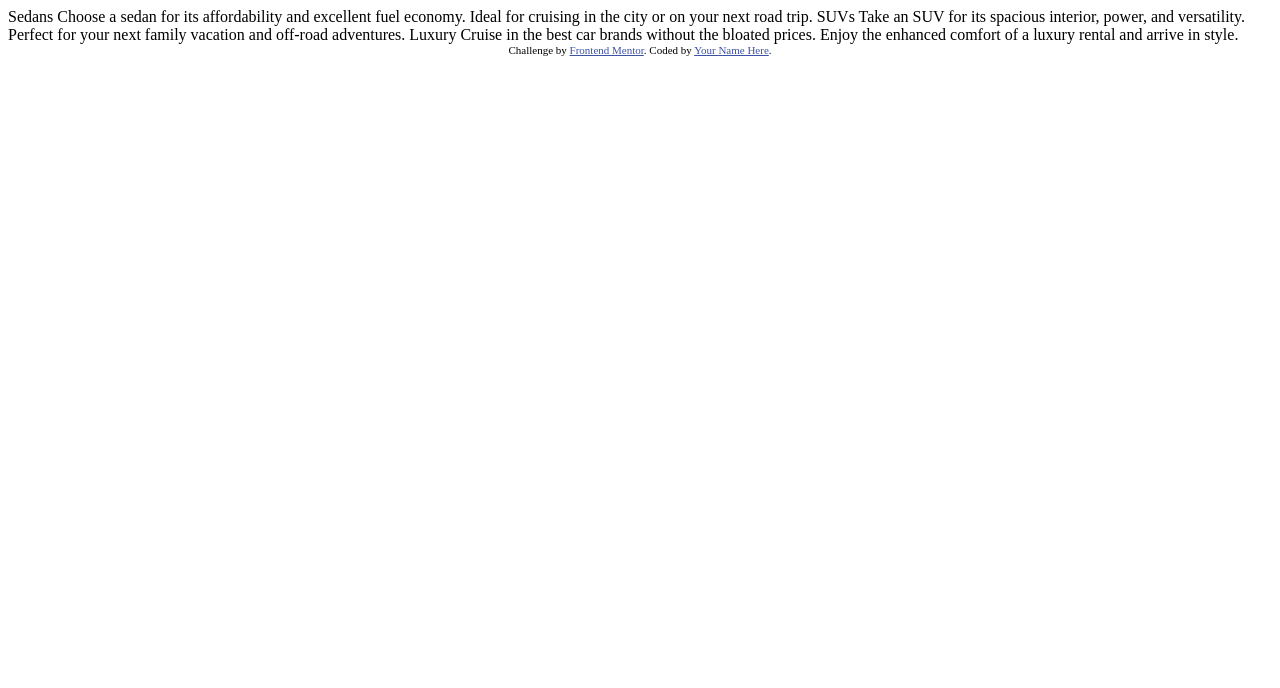
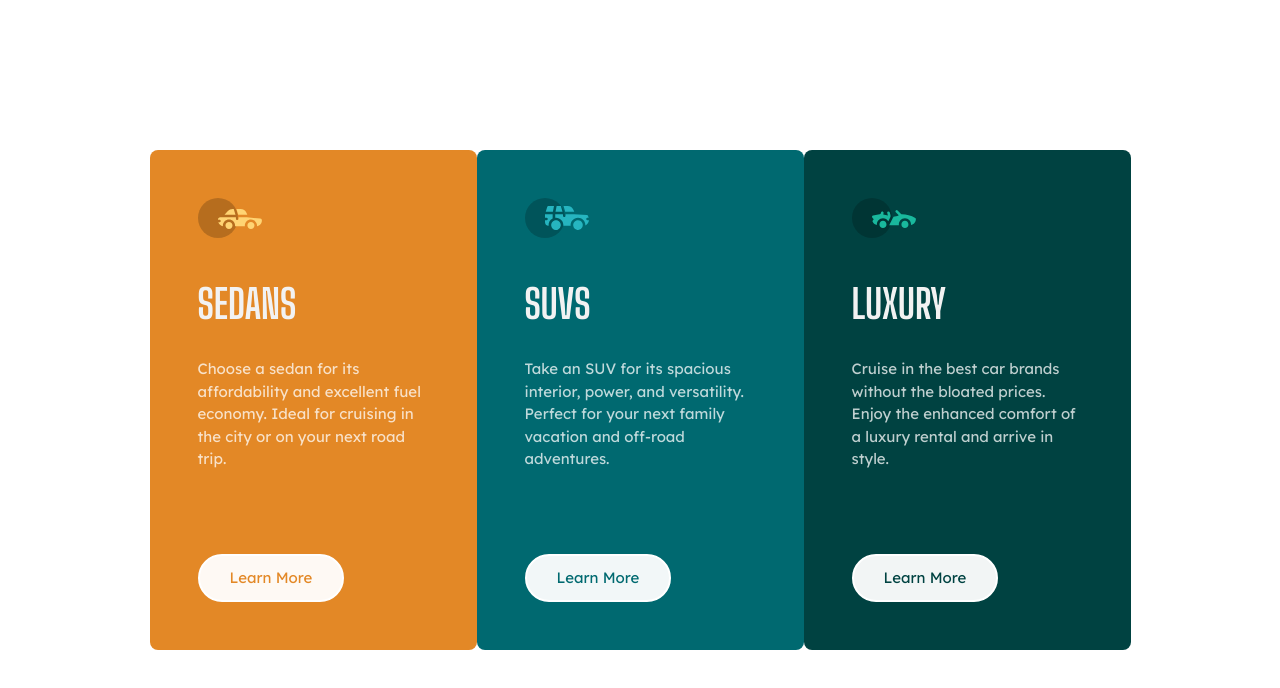
Before and after one commit to SamHemingway/3-column-preview-card-component, a plain HTML site: page index.html in a window 1280 px wide. Drawn offline with Linux system fonts and the light colour scheme.

Commit message:
Design completed

```diff
--- a/index.html
+++ b/index.html
@@ -1,36 +1,59 @@
 <!DOCTYPE html>
 <html lang="en">
   <head>
-  <meta charset="UTF-8">
-  <meta name="viewport" content="width=device-width, initial-scale=1.0"> <!-- displays site properly based on user's device -->
+    <meta charset="UTF-8" />
+    <meta name="viewport" content="width=device-width, initial-scale=1.0" />
+    <!-- displays site properly based on user's device -->
 
-  <link rel="icon" type="image/png" sizes="32x32" href="./images/favicon-32x32.png">
+    <link rel="icon" type="image/png" sizes="32x32" href="./images/favicon-32x32.png" />
+    <link rel="stylesheet" href="styles/variables.css" />
+    <link rel="stylesheet" href="styles/global.css" />
+
+    <link rel="preconnect" href="https://fonts.googleapis.com" />
+    <link rel="preconnect" href="https://fonts.gstatic.com" crossorigin />
+    <link href="https://fonts.googleapis.com/css2?family=Big+Shoulders+Display:wght@700&family=Lexend+Deca&display=swap" rel="stylesheet" />
 
     <title>Frontend Mentor | 3-column preview card component</title>
 
     <!-- Feel free to remove these styles or customise in your own stylesheet 👍 -->
     <style>
-    .attribution { font-size: 11px; text-align: center; }
-    .attribution a { color: hsl(228, 45%, 44%); }
+      .attribution {
+        font-size: 11px;
+        text-align: center;
+      }
+      .attribution a {
+        color: hsl(228, 45%, 44%);
+      }
     </style>
   </head>
   <body>
-
-  Sedans
-  Choose a sedan for its affordability and excellent fuel economy. Ideal for cruising in the city
-  or on your next road trip.
-
-  SUVs
-  Take an SUV for its spacious interior, power, and versatility. Perfect for your next family vacation
-  and off-road adventures.
-
-  Luxury
-  Cruise in the best car brands without the bloated prices. Enjoy the enhanced comfort of a luxury
-  rental and arrive in style.
+    <main>
+      <article class="card-stack flex">
+        <div class="card flex">
+          <img src="images/icon-sedans.svg" alt="sedan image" />
+          <h1 class="card__header">Sedans</h1>
+          <p class="card__body">Choose a sedan for its affordability and excellent fuel economy. Ideal for cruising in the city or on your next road trip.</p>
+          <button class="card__pill">Learn More</button>
+        </div>
+        <div class="card flex" href="#">
+          <img src="images/icon-suvs.svg" alt="sedan image" />
+          <h1 class="card__header">SUVs</h1>
+          <p class="card__body">
+            Take an SUV for its spacious interior, power, and versatility. Perfect for your next family vacation and off-road adventures.
+          </p>
+          <button class="card__pill" href="#">Learn More</button>
+        </div>
+        <div class="card flex">
+          <img src="images/icon-luxury.svg" alt="sedan image" />
+          <h1 class="card__header">Luxury</h1>
+          <p class="card__body">Cruise in the best car brands without the bloated prices. Enjoy the enhanced comfort of a luxury rental and arrive in style.</p>
+          <button class="card__pill" href="#">Learn More</button>
+        </div>
+      </article>
+    </main>
 
     <div class="attribution">
-    Challenge by <a href="https://www.frontendmentor.io?ref=challenge" target="_blank">Frontend Mentor</a>.
-    Coded by <a href="#">Your Name Here</a>.
+      Challenge by <a href="https://www.frontendmentor.io?ref=challenge" target="_blank">Frontend Mentor</a>. Coded by <a href="#">Your Name Here</a>.
     </div>
   </body>
 </html>
--- /dev/null
+++ b/styles/global.css
@@ -0,0 +1,180 @@
+/*==============================
+TABLE OF CONTENTS
+
+|0| RESET
+|1| VARIABLES
+|2| BASIC ELEMENTS
+|3| MULTI-COLUMN CARD
+
+==============================*/
+
+/*==============================
+|0| RESET
+==============================*/
+
+/* Box sizing rules */
+*,
+*::before,
+*::after {
+  box-sizing: border-box;
+}
+
+/* Remove default margin */
+body,
+h1,
+h2,
+h3,
+h4,
+p,
+figure,
+blockquote,
+dl,
+dd {
+  margin: 0;
+}
+
+/* Remove list styles on ul, ol elements with a list role, which suggests default styling will be removed */
+ul[role="list"],
+ol[role="list"] {
+  list-style: none;
+}
+
+/* Set core root defaults */
+html:focus-within {
+  scroll-behavior: smooth;
+}
+
+/* Set core body defaults */
+body {
+  min-height: 100vh;
+  text-rendering: optimizeSpeed;
+  line-height: 1.5;
+}
+
+/* A elements that don't have a class get default styles */
+a:not([class]) {
+  text-decoration-skip-ink: auto;
+}
+
+/* Make images easier to work with */
+img,
+picture {
+  max-width: 100%;
+  display: block;
+}
+
+/* Inherit fonts for inputs and buttons */
+input,
+button,
+textarea,
+select {
+  font: inherit;
+}
+
+/* Remove all animations, transitions and smooth scroll for people that prefer not to see them */
+@media (prefers-reduced-motion: reduce) {
+  html:focus-within {
+    scroll-behavior: auto;
+  }
+
+  *,
+  *::before,
+  *::after {
+    animation-duration: 0.01ms !important;
+    animation-iteration-count: 1 !important;
+    transition-duration: 0.01ms !important;
+    scroll-behavior: auto !important;
+  }
+}
+
+/*==============================
+|1| VARIABLES
+==============================*/
+
+/* See styles/variables.css  */
+
+/*==============================
+|2| BASIC ELEMENTS
+==============================*/
+
+body {
+  font-family: var(--ff-body);
+  color: var(--clr-content);
+  font-size: var(--fs-md);
+  background: var(--clr-content);
+  font-weight: var(--fw-reg);
+}
+
+.attribution {
+  display: none;
+}
+
+main {
+  height: 100vh;
+  display: flex;
+  justify-content: center;
+}
+
+/*==============================
+|3| MULTI-COLUMN CARD
+==============================*/
+
+.flex {
+  display: flex;
+  flex-wrap: wrap;
+}
+
+.card-stack {
+  align-items: center;
+  justify-content: center;
+}
+
+.card {
+  flex-direction: column;
+  padding: var(--g-lg);
+  min-height: 500px;
+  max-width: 327px;
+  align-items: start;
+  border-radius: var(--rad-sm);
+  overflow: hidden;
+  gap: 1.5rem;
+}
+
+.card:nth-child(3n + 1) {
+  background: var(--clr-primary);
+}
+
+.card:nth-child(3n + 2) {
+  background: var(--clr-secondary);
+}
+
+.card:nth-child(3n + 3) {
+  background: var(--clr-tertiary);
+}
+
+.card__header {
+  font-size: var(--fs-lg);
+  font-family: var(--ff-header);
+  text-transform: uppercase;
+  color: var(--clr-important);
+  margin-top: 0.75rem;
+}
+.card__pill {
+  border: none;
+  background: var(--clr-important);
+  padding: 11px 30px;
+  border-radius: var(--rad-pill);
+  color: black; /* Fall back for old browsers for below rule */
+  mix-blend-mode: screen;
+  cursor: pointer;
+  border: white 2px solid;
+  animation: background, color;
+  margin-top: auto;
+}
+
+.card__pill:hover,
+.card__pill:focus {
+  background: none;
+  color: white;
+  transition: 0.1s;
+}
--- /dev/null
+++ b/styles/variables.css
@@ -0,0 +1,35 @@
+:root {
+  /* Colours */
+
+  --clr-primary: hsl(31, 77%, 52%); /* Most common colour, example: body background colour. */
+  --clr-secondary: hsl(184, 100%, 22%); /* Secondary colour, example: component background */
+  --clr-tertiary: hsl(179, 100%, 13%); /* Tertiary colour, example: border, hr. */
+  --clr-important: hsl(0, 0%, 95%); /* Secondary attention in element, examples: strong tags, buttons or hover colour. */
+  --clr-content: hsla(0, 0%, 100%, 0.75); /* Used on high-frequency elements, example: body text. */
+
+  /* Font families */
+
+  --ff-body: "Lexend Deca", sans-serif;
+  --ff-header: "Big Shoulders Display", sans-serif;
+
+  /* Font sizes */
+
+  --fs-md: 0.9375rem;
+  --fs-lg: 2.5rem;
+
+  /* Font weights */
+
+  --fw-reg: 400;
+  --fw-bold: 700;
+
+  /* Gutters */
+
+  --g-sm: 1.5rem; /* 24px */
+  --g-md: 2.25rem; /* 36px */
+  --g-lg: 3rem; /* 48px */
+
+  /* Radii */
+
+  --rad-sm: 0.5rem;
+  --rad-pill: 100vh;
+}
```
Also changed, not shown: screenshot.png (added), styles/utilities.css (added), 2 other files. Lines whose indentation alone changed are shown as unchanged.
